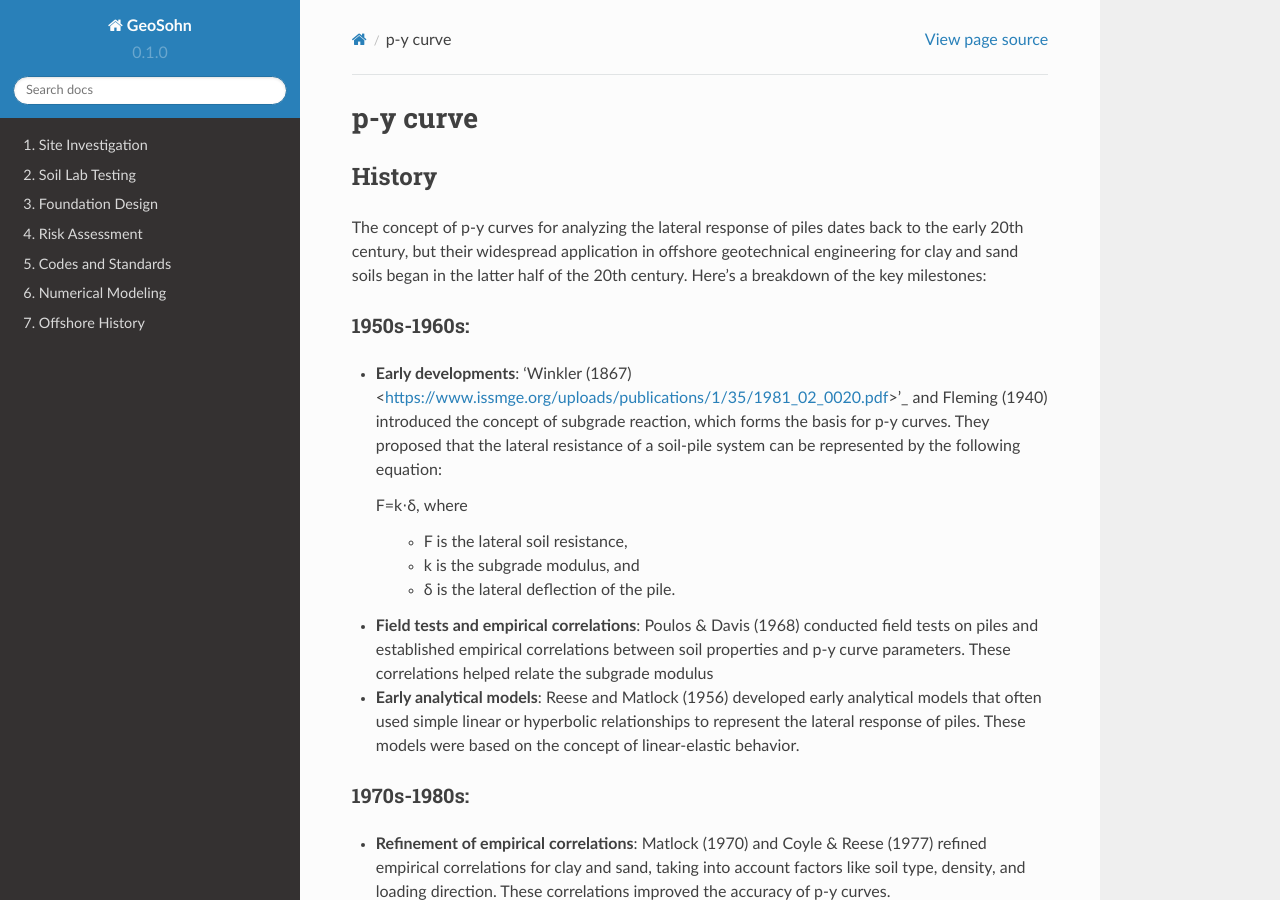
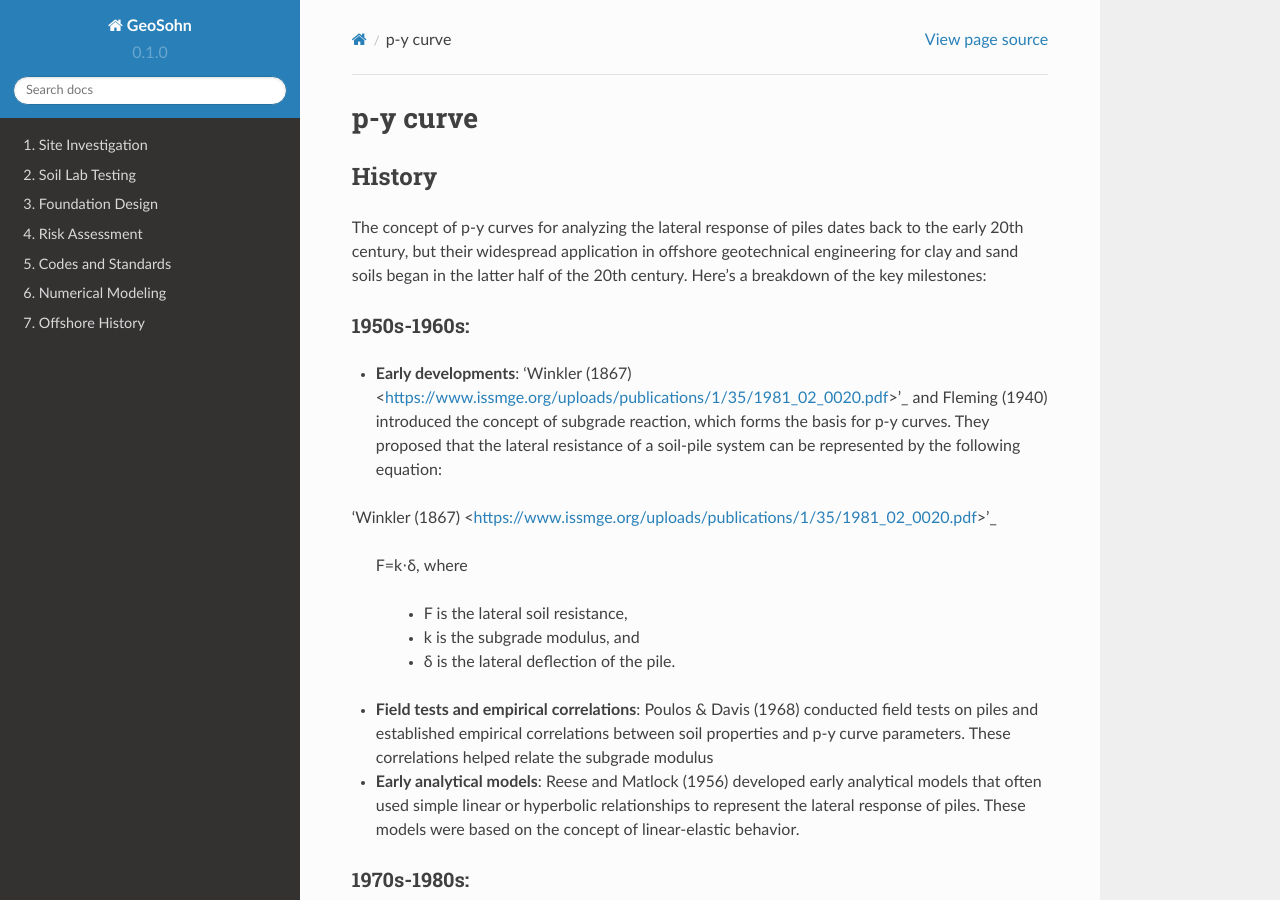
Before and after one commit to jrson11/GeoSohn, a Sphinx documentation site: the page built from docs/source/3_1-py_curve.rst, in a window 1280 px wide and 900 px high. Built offline with Sphinx 7.4.7 and the Read the Docs theme 2.0.0, drawn with Linux system fonts in a browser that asks for light colours.

Commit message:
Update 3_1-py_curve.rst

```diff
--- a/docs/source/3_1-py_curve.rst
+++ b/docs/source/3_1-py_curve.rst
@@ -10,6 +10,8 @@ The concept of p-y curves for analyzing the lateral response of piles dates back
 .............
 
 - **Early developments**: 'Winkler (1867) <https://www.issmge.org/uploads/publications/1/35/1981_02_0020.pdf>'_ and Fleming (1940) introduced the concept of subgrade reaction, which forms the basis for p-y curves. They proposed that the lateral resistance of a soil-pile system can be represented by the following equation:
+
+'Winkler (1867) <https://www.issmge.org/uploads/publications/1/35/1981_02_0020.pdf>'_
 
   F=k⋅δ,
   where
```
